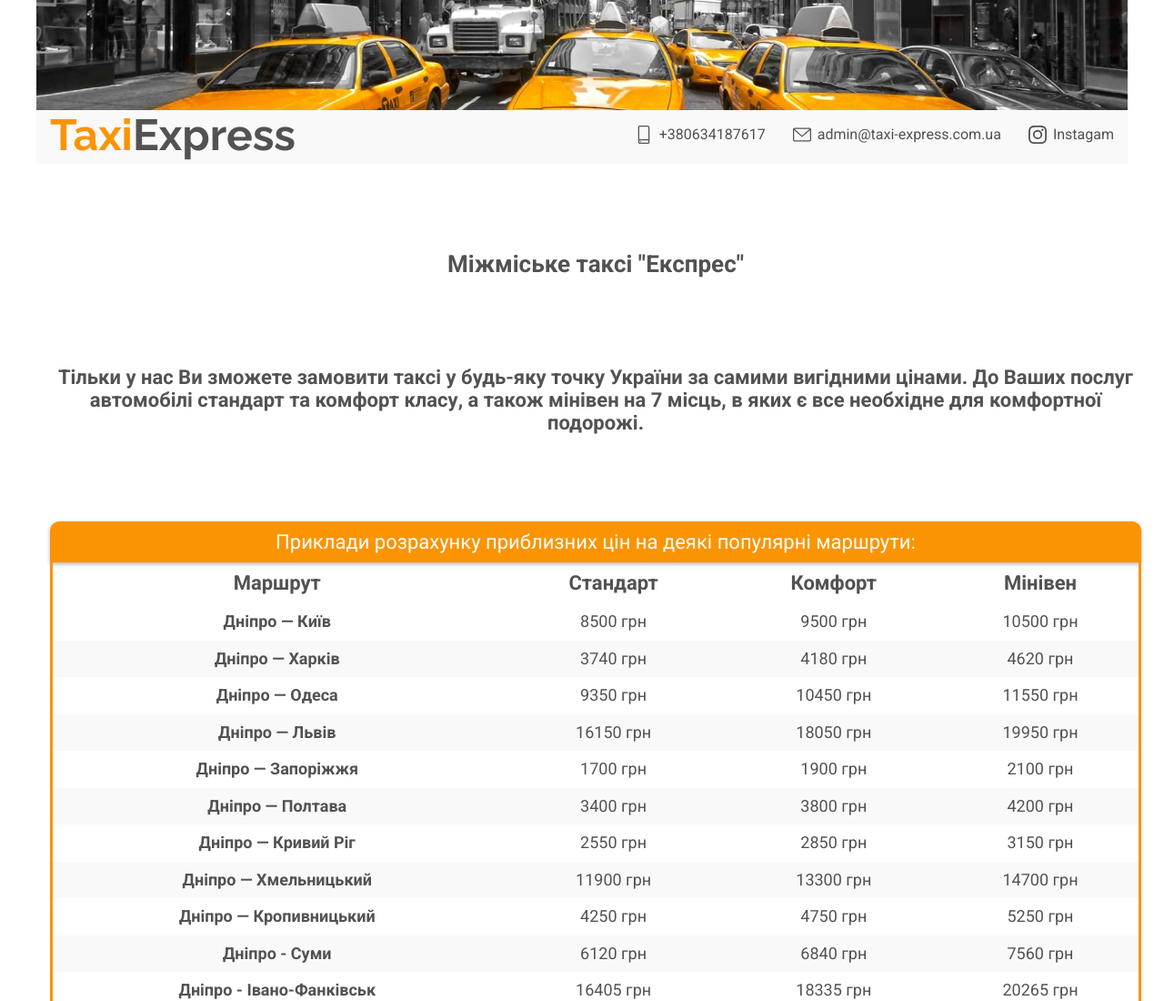
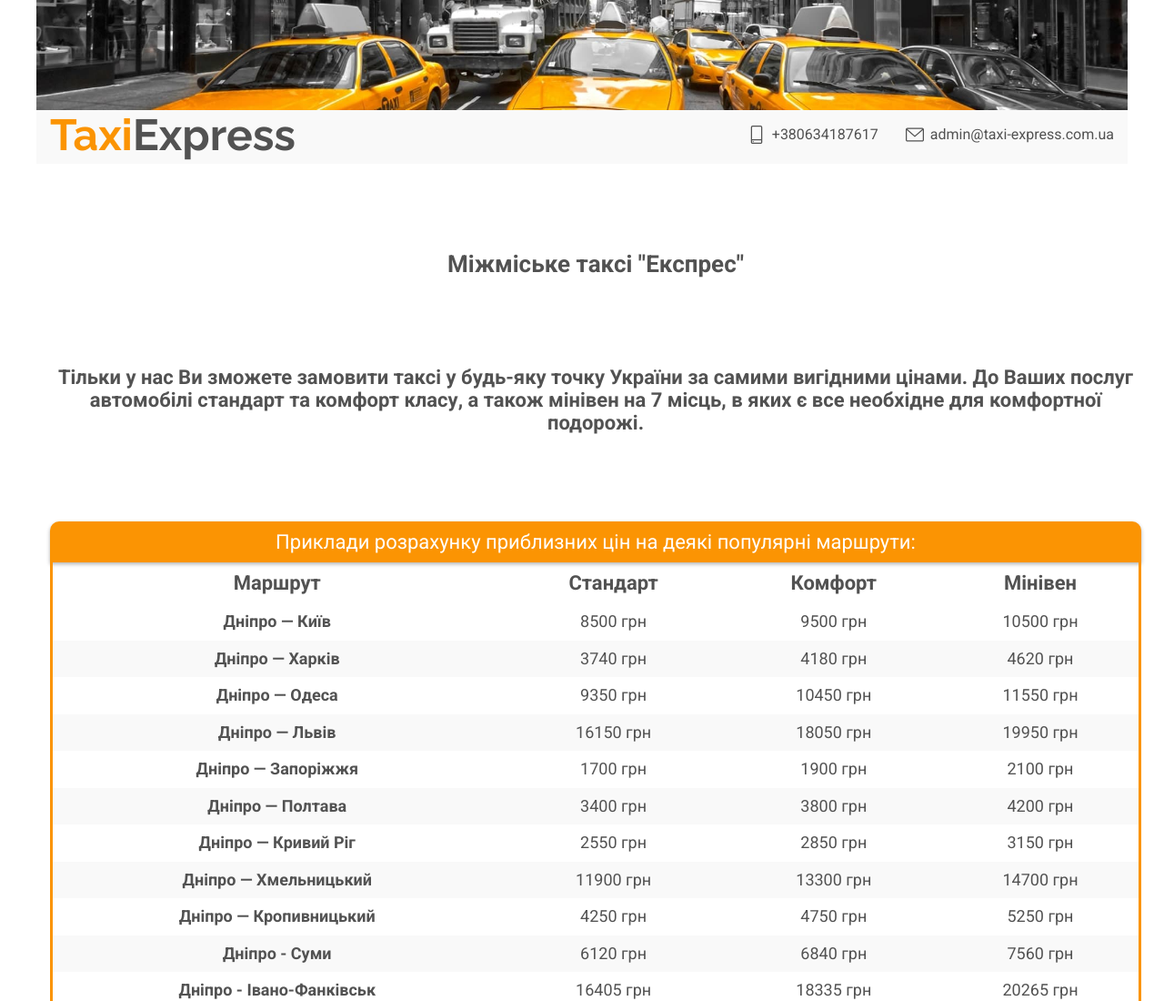
Before and after one commit to KostiaZ/taxi, a plain HTML site: page index.html in a window 1280 px wide. Shown: the top 1100 px of the page at 91% size. Drawn offline with nearby package versions, Linux system fonts and the light colour scheme; a script that the page names is missing.

Commit message:
Update index.html

```diff
--- a/index.html
+++ b/index.html
@@ -40,13 +40,13 @@
                                 <use href="./images/icons.svg#icon-envelope"></use>
                             </svg>
                             admin@taxi-express.com.ua</a></li>
-                    <li class="nav-menu__item"><a class="nav-menu__link"
+                    <!-- <li class="nav-menu__item"><a class="nav-menu__link"
                             href="https://www.instagram.com/taxi_express.com.ua/" target="_blank">
                             <svg class="nav-menu__icon" width="20px" height="20px">
                                 <use href="./images/icons.svg#icon-instagram"></use>
                             </svg>
                             Instagam</a>
-                    </li>
+                    </li> -->
                     <!--        <li class="nav-menu__item"><a class="nav-menu__link" href="" target="_blank">
                             <svg class="nav-menu__icon" width="20px" height="20px">
                                 <use href="./images/icons.svg#icon-facebook"></use>
```
